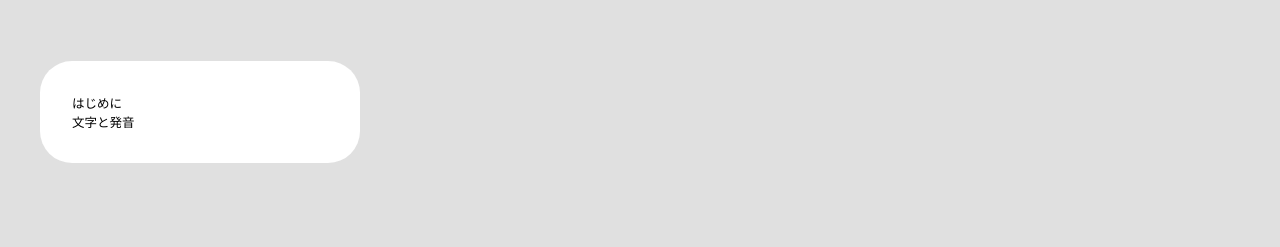
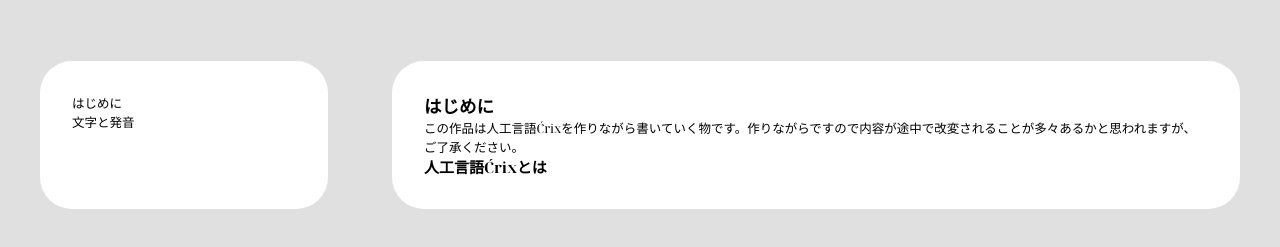
Before and after one commit to Kabayanagi/csris, a plain HTML site: page index.html in a window 1280 px wide. Shown: the part 111-358 px from the top of the page. Drawn offline with Linux system fonts and the light colour scheme.

Commit message:
Update index.html

```diff
--- a/index.html
+++ b/index.html
@@ -17,14 +17,14 @@ header{background:#ffffff; border-radius:2.5vw; margin:2.5vw;}
 ul{padding:0; margin:0;}
 nav{padding:2.5vw; font-size:12.5px; background:#ffffff; width:20vw; border-radius:2.5vw; margin:2.5vw;}
 main{display:flex;}
-article{width:70vw; padding:2.5vw; background:#ffffff; border-radius:2.5vw; margin:2.5vw; display: none;}
+article{width:70vw; padding:2.5vw; background:#ffffff; border-radius:2.5vw; margin:2.5vw;}
 li{list-style:none;}
 </style>
 </head>
 <body>
 <header><h1>ćrix</h1>
 <h2>Sćoprixǵis</h2></header>
-<main><div><nav>
+<main><nav>
 <ul>
 <li>
 はじめに
@@ -33,11 +33,11 @@ li{list-style:none;}
 文字と発音
 </li>
 </ul>
-</nav></div>
-<div><article><h3>はじめに</h3>
+</nav>
+<article><h3>はじめに</h3>
 <p>この作品は人工言語Ćrixを作りながら書いていく物です。作りながらですので内容が途中で改変されることが多々あるかと思われますが、ご了承ください。</p>
 <h4>人工言語Ćrixとは</h4>
-</article></div>
+</article>
 </main>
 </body>
 </html>
```
